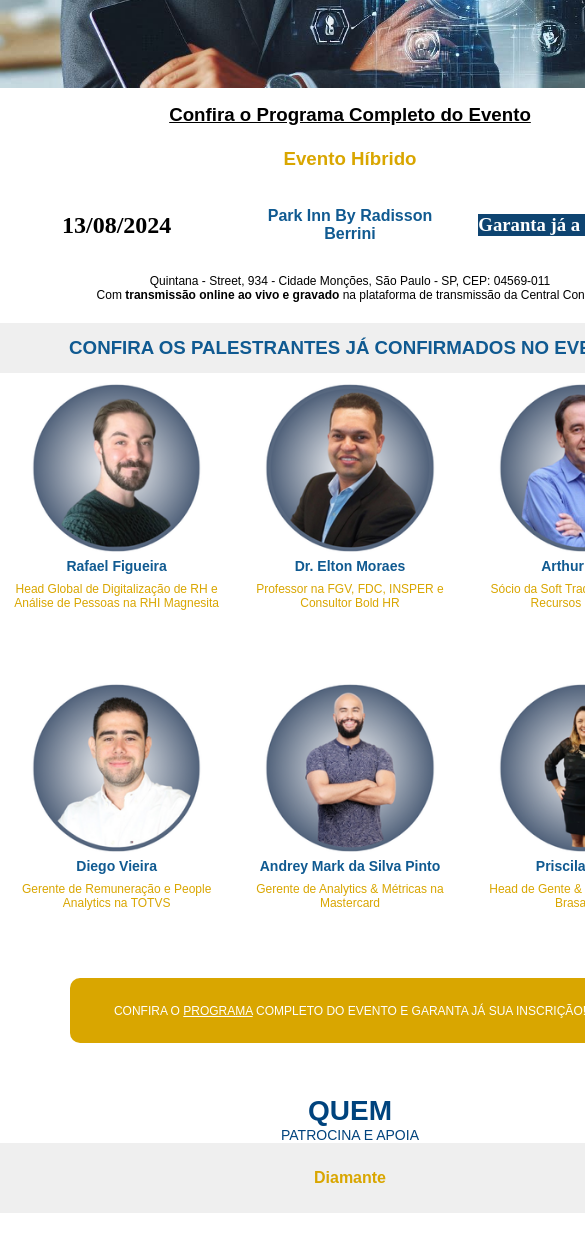
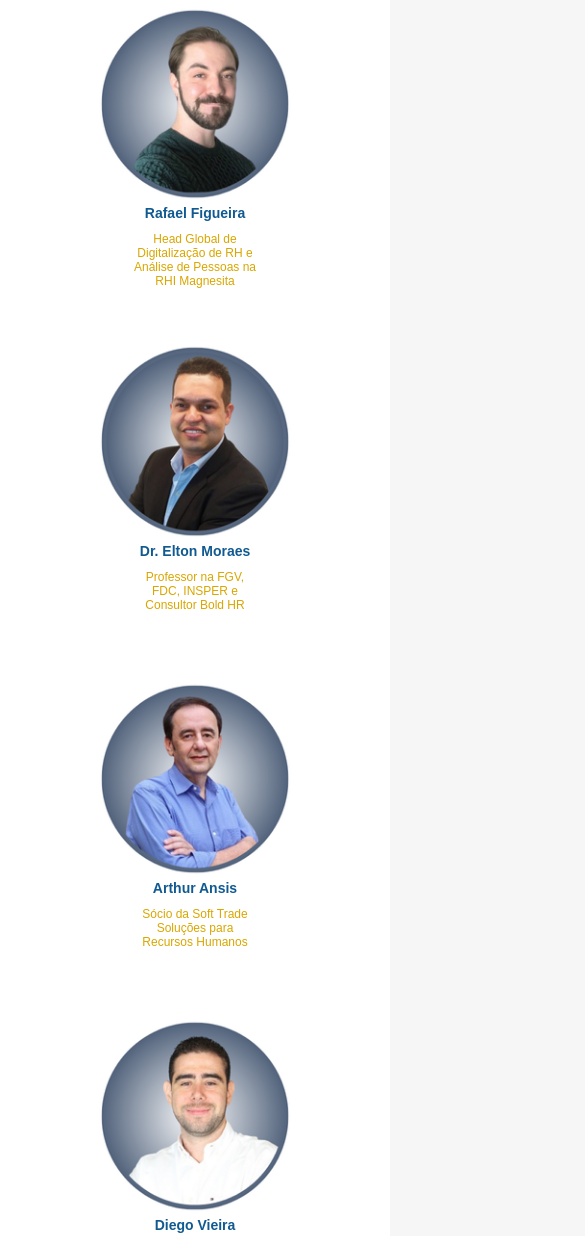
Before and after one commit to LucasBorges21/news, a plain HTML site: page index.html in a window 390 px wide. Shown: the part 607-1843 px from the top of the page, 585 px wide, since content can reach past the window. Drawn offline with Linux system fonts and the light colour scheme.

Commit message:
Atualizando e Adicionando Responsividade

```diff
--- a/css.css
+++ b/css.css
@@ -33,6 +33,8 @@ section {
     width: 100%;
     margin-bottom: 5px;
 }
+
+
 
 .topo {
     height: 45px;
@@ -161,32 +163,34 @@ section {
     width: 100%;
     height: 50%;
     display: flex;
-    flex-direction: column;
+    flex-direction: row;
+
 }
 
 .palestrante {
     display: flex;
-    flex-direction: row;
+    flex-direction: column;
     justify-content: space-around;
+    width: 33%;
+    height: 100%;
+
+}
+
+.p-imagem {
     width: 100%;
     height: 60%;
+    display: flex;
+    justify-content: center;
 }
 
-.texto-palestrante {
+.p-texto {
     width: 100%;
     height: 40%;
-    display: flex;
-    flex-direction: row;
-    justify-content: space-around;
-}
-
-.texto {
-    width: 33%;
-    height: 100%;
     display: flex;
     flex-direction: column;
     text-align: center;
 }
+
 
 .nome {
     width: 100%;
@@ -399,6 +403,42 @@ section {
     cursor: pointer;
 }
 
-@media screen and (max-width: 700px) {
+@media (max-width: 700px) {
 
+    body {
+        width: 100%;
+    }
+
+    .palestrantes {
+        height: 100%;
+    }
+
+    .palestrante, .linha1, .linha2 {
+        flex-direction: column;
+        align-items: center;
+    }
+
+    .seja-patrocinador, .valor-investimento, .patro1 {
+        align-items: center;
+        justify-content: center;
+        text-align: center;
+
+    }
+
+    .p-foto img {
+        max-width: 100%;
+        height: auto;
+    }
+
+    .programa-texto4 {
+        margin-bottom: 10px;
+    }
+
+    .confira-palestrantes {
+        margin-top: 10px;
+    }
+
+    .contato {
+
+    }
 }
--- a/index.html
+++ b/index.html
@@ -65,23 +65,26 @@
             <section class="palestrantes">
 
                 <div class="linha1">
+
                     <div class="palestrante">
-                        <img src="Foto1.png">
-                        <img src="Foto2.png">
-                        <img src="Foto3.png">
-                    </div>
-
-                    <div class="texto-palestrante">
-                        <div class="texto">
+                        <div class="p-imagem">
+                            <img src="Foto1.png">
+                        </div>
+                        <div class="p-texto">
                             <div class="nome">
                                 <b><p>Rafael Figueira</p></b>
                             </div>
                             <div class="cargo">
                                 <p>Head Global de Digitalização de RH e Análise de Pessoas na RHI Magnesita</p>
                             </div>
+                        </div>
+                    </div>
 
+                    <div class="palestrante">
+                        <div class="p-imagem">
+                            <img src="Foto2.png">
                         </div>
-                        <div class="texto">
+                        <div class="p-texto">
                             <div class="nome">
                                 <b><p>Dr. Elton Moraes</p></b>
                             </div>
@@ -89,7 +92,13 @@
                                 <p>Professor na FGV, FDC, INSPER e Consultor Bold HR</p>
                             </div>
                         </div>
-                        <div class="texto">
+                    </div>
+
+                    <div class="palestrante">
+                        <div class="p-imagem">
+                            <img src="Foto3.png">
+                        </div>
+                        <div class="p-texto">
                             <div class="nome">
                                 <b><p>Arthur Ansis</p></b>
                             </div>
@@ -99,25 +108,31 @@
                         </div>
                     </div>
 
+
+
+
                 </div>
 
                 <div class="linha2">
                     <div class="palestrante">
-                        <img src="Foto4.png">
-                        <img src="Foto5.png">
-                        <img src="Foto6.png">
-                    </div>
-                    <div class="texto-palestrante">
-                        <div class="texto">
+                        <div class="p-imagem">
+                            <img src="Foto4.png">
+                        </div>
+                        <div class="p-texto">
                             <div class="nome">
                                 <b><p>Diego Vieira</p></b>
                             </div>
                             <div class="cargo">
                                 <p>Gerente de Remuneração e People Analytics na TOTVS</p>
                             </div>
+                        </div>
+                    </div>
 
+                    <div class="palestrante">
+                        <div class="p-imagem">
+                            <img src="Foto5.png">
                         </div>
-                        <div class="texto">
+                        <div class="p-texto">
                             <div class="nome">
                                 <b><p>Andrey Mark da Silva Pinto</p></b>
                             </div>
@@ -125,7 +140,13 @@
                                 <p>Gerente de Analytics & Métricas na Mastercard</p>
                             </div>
                         </div>
-                        <div class="texto">
+                    </div>
+
+                    <div class="palestrante">
+                        <div class="p-imagem">
+                            <img src="Foto6.png">
+                        </div>
+                        <div class="p-texto">
                             <div class="nome">
                                 <b><p>Priscila Lopes</p></b>
                             </div>
@@ -134,6 +155,7 @@
                             </div>
                         </div>
                     </div>
+
                 </div>
 
                 <!--
```
